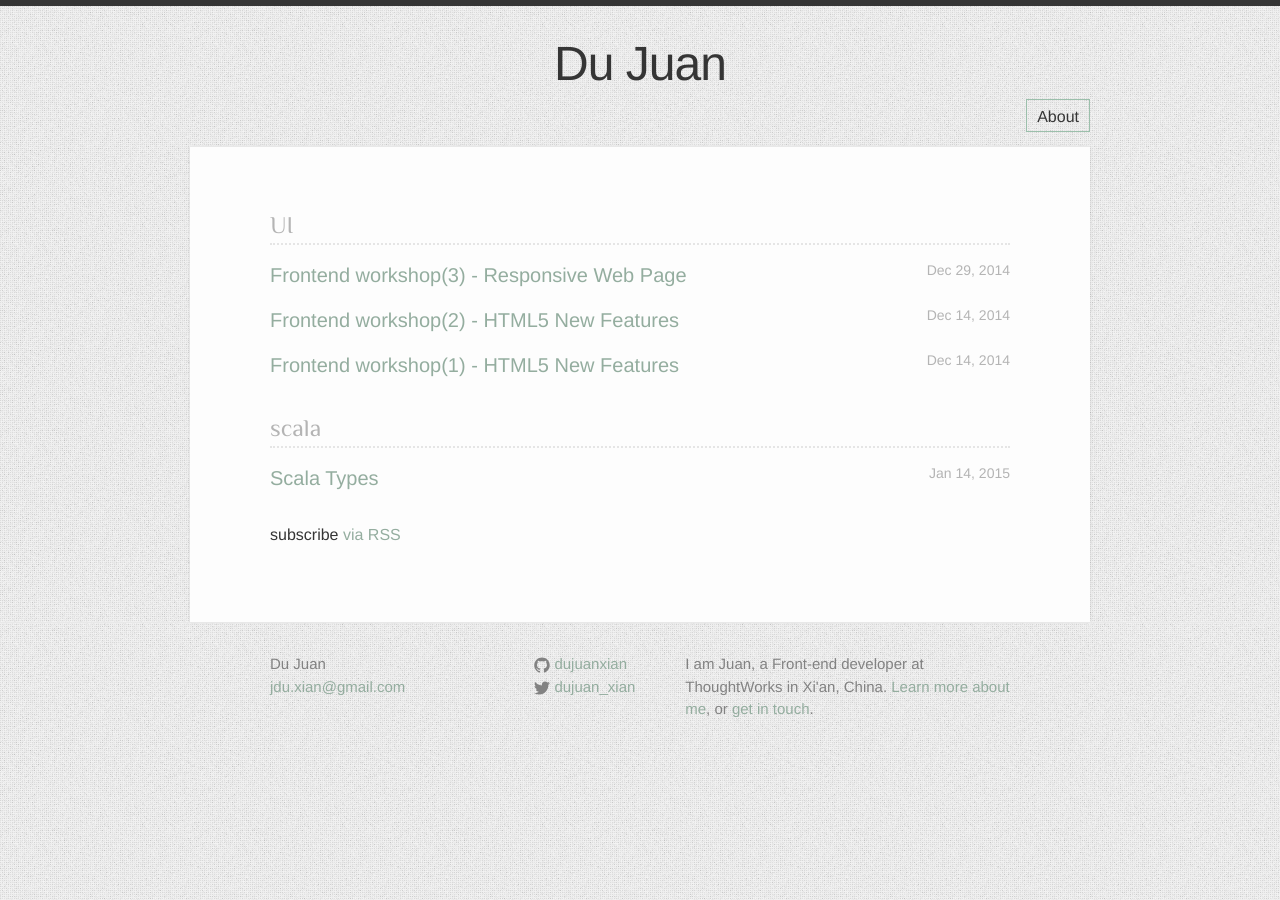
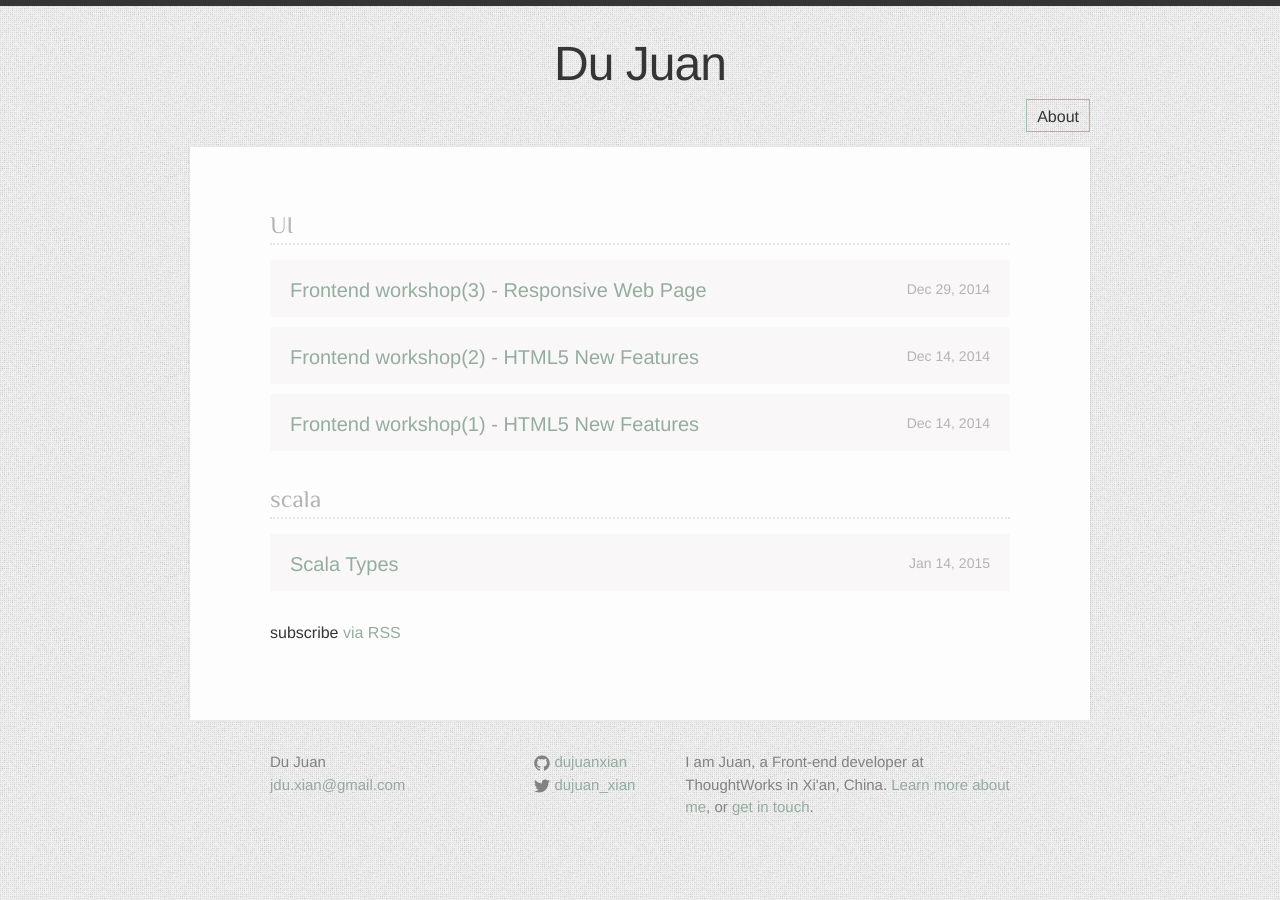
Before and after one commit to dujuanxian/dujuanxian.github.com, a Jekyll site: the page built from index.html, in a window 1280 px wide. Built offline with Jekyll 4.4.1, drawn with Linux system fonts in a browser that asks for light colours; some web fonts are replaced; comment, search, counter and statistics services are not loaded.

Commit message:
refine the style for home page link

```diff
--- a/_sass/_home.scss
+++ b/_sass/_home.scss
@@ -6,17 +6,22 @@
             font-family: 'Philosopher', $base-font-family;
         }
         .post {
-            .post-meta {
-                float: right;
-                font-size: $small-font-size;
-            }
+            background: rgba(213, 197, 197, 0.1);
+            padding: 15px 20px 12px 20px;
+            margin-bottom: 10px;
             .post-link {
                 display: block;
-                font-size: $big-font-size;
-            }
-            &:hover {
-                background: $hover-background-color;
-                padding: 25px 0 20px 30px;
+                h3 {
+                    margin-bottom: 0;
+                }
+                .post-meta {
+                    float: right;
+                    font-size: $small-font-size;
+                    line-height: 2;
+                }
+                .post-link-title {
+                    font-size: $big-font-size;
+                }
             }
         }
         margin-bottom: $spacing-unit;
--- a/index.html
+++ b/index.html
@@ -10,12 +10,14 @@ layout: default
       <h2>{{ category | first }}</h2>
       {% for posts in category %}
         {% for post in posts %}
-        <article class="post">
-          <span class="post-meta">{{ post.date | date: "%b %-d, %Y" }}</span>
-          <h3>
-            <a class="post-link" href="{{ post.url | prepend: site.baseurl }}">{{ post.title }}</a>
-          </h3>
-        </article>
+        {% if post.title %}
+          <article class="post">
+            <a class="post-link" href="{{ post.url | prepend: site.baseurl }}">
+              <span class="post-meta">{{ post.date | date: "%b %-d, %Y" }}</span>
+              <h3 class="post-link-title">{{ post.title }}</h3>
+            </a>
+          </article>
+        {% endif %}
         {% endfor %}
       {% endfor %}
     </section>
```
